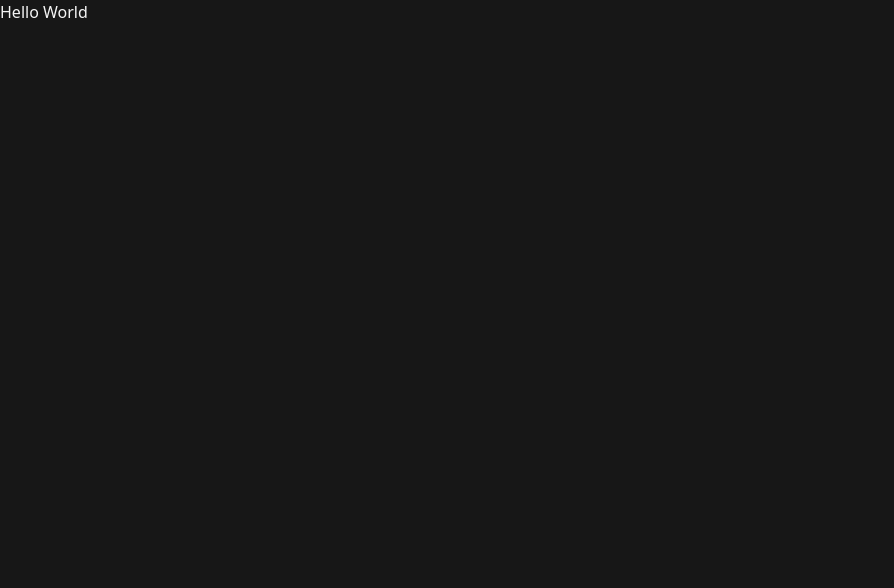
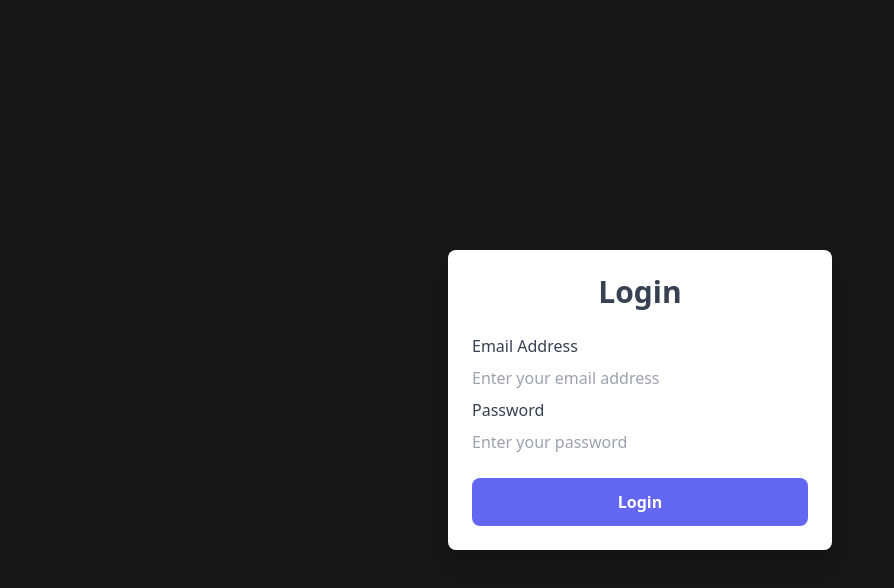
Before and after one commit to Elevator-Robot/elevator-robot.com, a Next.js app: page / in a window 1280 px wide. Shown: the top 588 px of the page, without its empty margins (0-894 px from the left). Built offline with nearby package versions, Linux system fonts and the light colour scheme.

Commit message:
adding login window – will make nicer

```diff
--- a/src/pages/_app.tsx
+++ b/src/pages/_app.tsx
@@ -1,4 +1,5 @@
 import "@styles/globals.css";
+import "tailwindcss/tailwind.css"
 import type { AppProps } from "next/app";
 
 export default function App({ Component, pageProps }: AppProps) {
--- a/src/pages/index.tsx
+++ b/src/pages/index.tsx
@@ -9,7 +9,46 @@ export default function Home() {
         <meta name="viewport" content="width=device-width, initial-scale=1" />
         <link rel="icon" href="/favicon.ico" />
       </Head>
-      Hello World
+      {/* create a login window in the center of the screen */}
+      <div className="flex items-center justify-center h-screen">
+        <div className="w-96 bg-white rounded-lg shadow-xl p-6">
+          <h2 className="text-3xl font-semibold text-gray-700 text-center">
+            Login
+          </h2>
+          <form className="mt-6">
+            <label htmlFor="email" className="block text-gray-700">
+              Email Address
+            </label>
+            <input
+              type="email"
+              name="email"
+              id="email"
+              placeholder="Enter your email address"
+              autoComplete="email"
+              required
+              className="block w-full mt-2 text-gray-700 border-gray-300 rounded-md focus:border-indigo-300 focus:ring focus:ring-indigo-200 focus:ring-opacity-50"
+            />
+            <label htmlFor="password" className="block mt-2 text-gray-700">
+              Password
+            </label>
+            <input
+              type="password"
+              name="password"
+              id="password"
+              placeholder="Enter your password"
+              autoComplete="current-password"
+              required
+              className="block w-full mt-2 text-gray-700 border-gray-300 rounded-md focus:border-indigo-300 focus:ring focus:ring-indigo-200 focus:ring-opacity-50"
+            />
+            <button
+              type="submit"
+              className="w-full block bg-indigo-500 hover:bg-indigo-400 focus:bg-indigo-400 text-white font-semibold rounded-lg px-4 py-3 mt-6"
+            >
+              Login
+            </button>
+          </form>
+        </div>
+      </div>
     </>
   );
 }
--- /dev/null
+++ b/src/pages/tailwindcss/tailwind.css
@@ -0,0 +1,13 @@
+@tailwind base;
+@tailwind components;
+@tailwind utilities;
+
+h1 {
+    color: purple;
+  }
+
+form {
+    position: absolute;
+    padding: 50%;
+    border-radius: 50%;
+}
```
